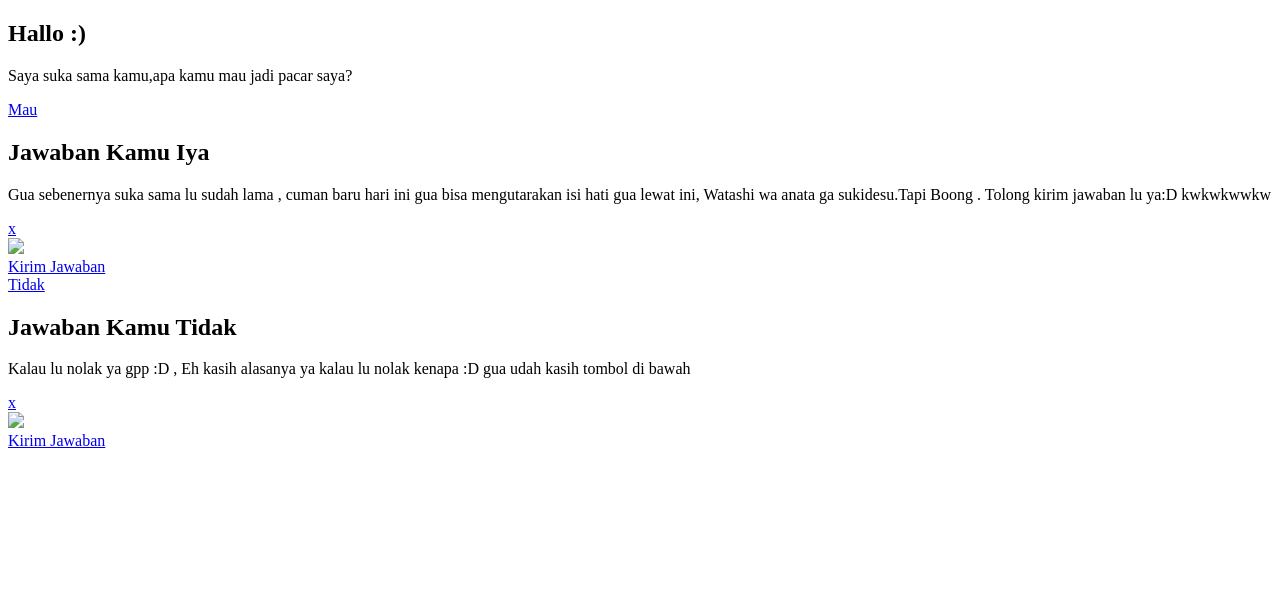
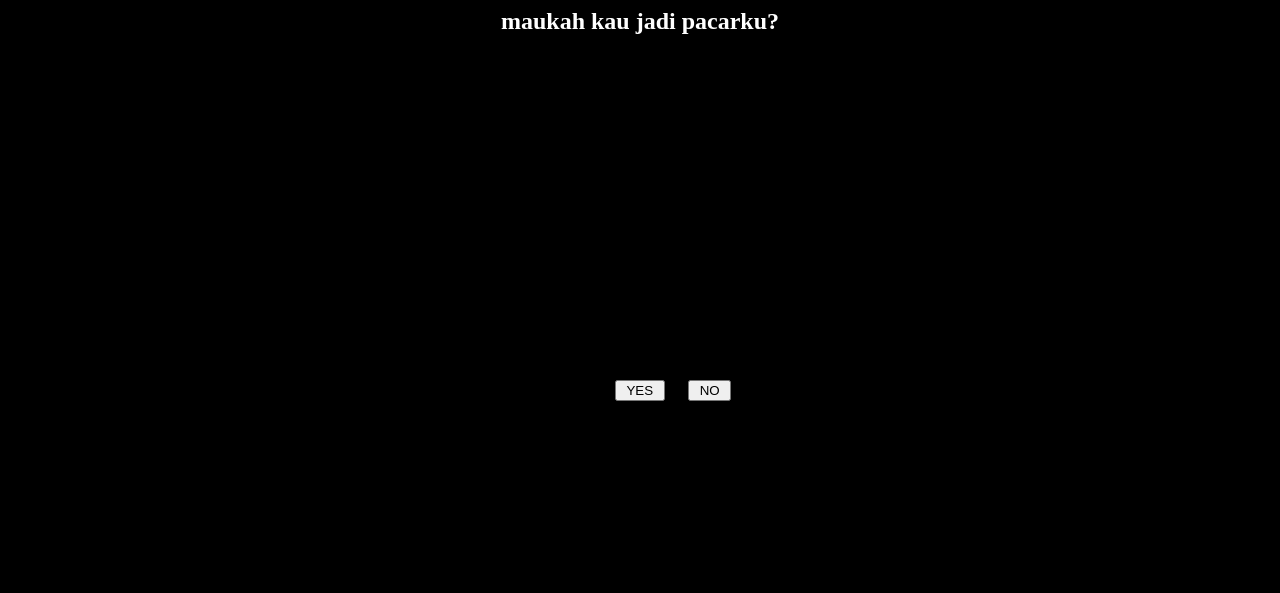
Before and after one commit to rifandiif/RF, a plain HTML site: page index.html in a window 1280 px wide. Drawn offline with Linux system fonts and the light colour scheme.

Commit message:
Update index.html

```diff
--- a/index.html
+++ b/index.html
@@ -1,87 +1,65 @@
+<html>
+<head>
+<title>hehe<3 </title>
+<meta http-equiv="Content-Type" content="text/html; charset=utf-8" />
+<meta name="author" content="http://www.javascriptbank.com/" />
+<meta name="distribution" content="Global" />
+<meta name="copyright" content="JavaScriptBank.com" />
+<script type="text/javascript">
+fl=1
+function f1()
+{
+location.href="https://api.whatsapp.com/send?phone=6285726269397&text=Saya%20Ingin%20Menjadi%20Pacar%20Anda%20Love%20you"}
+function f(){
+if(fl==1)
+{
+Bn.style.top=90
+Bn.style.left=500
+fl=2
+}
+else if(fl==2)
+{
+Bn.style.top=90
+Bn.style.left=50
+fl=3
+}
+else if(fl==3)
+{
+Bn.style.top=235
+Bn.style.left=360
+fl=1
+}
+}
+</script>
+<style type="text/css">
+<!--
+body {
+background-color: #000000;
+}
+.style1 {
+color: #000000;
+font-size: 24px;
+}
+.style2 {color: #000000; font-size: 18px; }
+.style3 {
+color: #FFFFFF;
+font-weight: bold;
+font-size: 24px;
+}
+-->
+</style></head>
+<body>
 
-<!DOCTYPE html>
-<html lang="en">
-<head>
-    <meta charset="UTF-8">
-    <meta name="viewport" content="width=device-width, initial-scale=1.0">
-    <link rel="stylesheet" href="style.css">
+<div id="By" style="position:absolute; left:615px; top:380px; width:50px;height:198px;">
 
-    <title>Document</title>
-</head>
-<!--
-Name : Streamouz
-Template: Nembak betina
-Tanggal: 7 mei 2020
--->
-
-<body>
-    <section>
-        <div class="textme">
-            <h1>Hallo :)</h1>
-            <p>Saya suka sama kamu,apa kamu mau jadi pacar saya? </p>
-<div class="jancok">
-
-
-            <div class="wrap">
-                <a href="#modal-one" class="btn btn-big">Mau</a>
-            </div>
-
-            <!------------------------Modal--------------------------------------------------->
-
-            <div class="modal" id="modal-one" arial-hidden="true">
-                <div class="modal-dialog">
-                    <div class="modal-header">
-                        <h2>Jawaban Kamu Iya </h2>
-                        <p>Gua sebenernya suka sama lu sudah lama , cuman baru hari ini
-                            gua bisa mengutarakan isi hati gua lewat ini, Watashi wa anata ga sukidesu.Tapi Boong
-                            . Tolong kirim jawaban lu ya:D kwkwkwwkw
-
-                        </p>
-                        <a href="#close" class="btn-close" arial-hidden="true">x</a> <!-- Ganti ke close-->
-                    </div>
-                    <div class="modal-body">
-                        <img class="gambar1w" src="images/kucing.jpg">
-                    </div>
-                    <div class="modal-footer">
-                        <a href="https://wa.me/6289630247755?text=Saya menerima karena" class="btn">Kirim Jawaban</a> <!--ganti ke close-->
-
-                    </div>
-
-                    </div>
-
-        <!------------------------modal kedua ------------------------------------------->
-
-        <div class="wrap2">
-            <a href="#modal-one2" class="btn btn-big2">Tidak</a>
-        </div>
-
-         <div class="modal2" id="modal-one2" arial-hidden="true">
-            <div class="modal-dialog2">
-                <div class="modal-header2">
-                    <h2>Jawaban Kamu Tidak</h2>
-                    <p>
-                        Kalau lu nolak ya gpp :D , Eh kasih alasanya ya kalau lu nolak kenapa :D
-                        gua udah kasih tombol di bawah
-                    </p>
-                    <a href="#close2" class="btn-close2" arial-hidden="true">x</a> <!-- Ganti ke close-->
-                </div>
-                <div class="modal-body2">
-                    <img class="gambar1" src="images/buset.jpg" style="width:261px">
-                </div>
-                <div class="modal-footer2">
-                        <a href="https://wa.me/6289630247755?text=Saya Menolak karena" class="btn">Kirim Jawaban</a> <!--ganti ke close-->
-                </div>
-                </div>
-            </div>
-        </div>
-                </div>
-            </div>
-        </div>
-     </div>
-    </div>
-      </div>
-    </section>
-
-
-</body>
+<input type="button" value=" YES " onClick="f1()" />
+</div>
+<div ID="Bn" style="position:absolute; left:688px; top:380px; width:210px; height:210px;">
+<input name="button" type="button" onMouseOver="f()" value=" NO " />
+</div>
+<div align="center" class="style3">maukah kau jadi pacarku?
+</div>
+<p class="style1">  </p>
+<p> </p>
+</BODY>
 </html>
```
